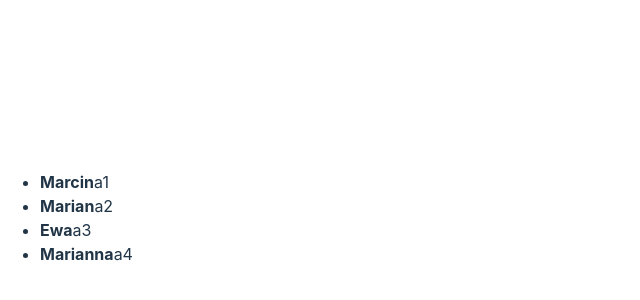
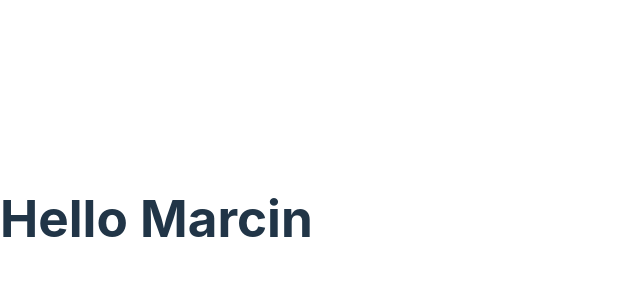
Before and after one commit to RafalG1991/vite-project, a React (Vite) app: page / in a window 1280 px wide. Shown: the part 182-482 px from the top of the page, without its empty margins (0-640 px from the left). Built offline with nearby package versions, Linux system fonts and the light colour scheme.

Commit message:
added new component with prop

```diff
--- /dev/null
+++ b/src/Hello.tsx
@@ -0,0 +1,7 @@
+const Hello = (props) => {
+  return (
+    <h1>Hello {props.name}</h1>
+  )
+}
+
+export { Hello };
--- a/src/main.tsx
+++ b/src/main.tsx
@@ -1,30 +1,10 @@
 import React from 'react';
 import ReactDOM from 'react-dom/client';
 import './index.css';
-
-const users = [{
-  id: 'a1',
-  name: 'Marcin'
-}, {
-  id: 'a2',
-  name: 'Marian'
-}, {
-  id: 'a3',
-  name: 'Ewa'
-}, {
-  id: 'a4',
-  name: 'Marianna'
-}];
+import {Hello} from "./Hello.tsx";
 
 ReactDOM.createRoot(document.getElementById('root')!).render(
   <React.StrictMode>
-    <ul>
-      {users.map((user) => (
-        <li key={user.id}>
-          <strong>{user.name}</strong>
-          <span>{user.id}</span>
-        </li>
-      ))}
-    </ul>
+   <Hello name='Marcin' />
   </React.StrictMode>
 )
```
